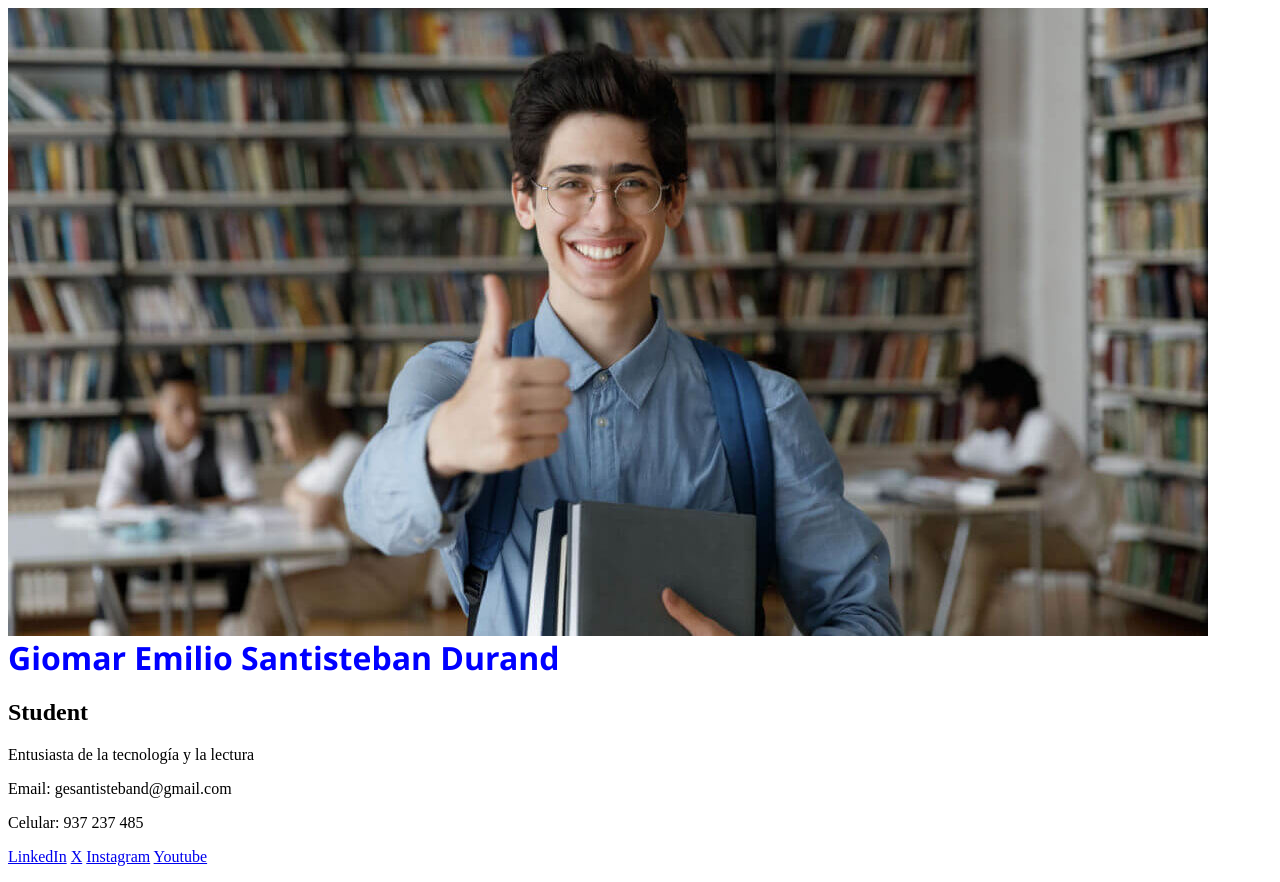
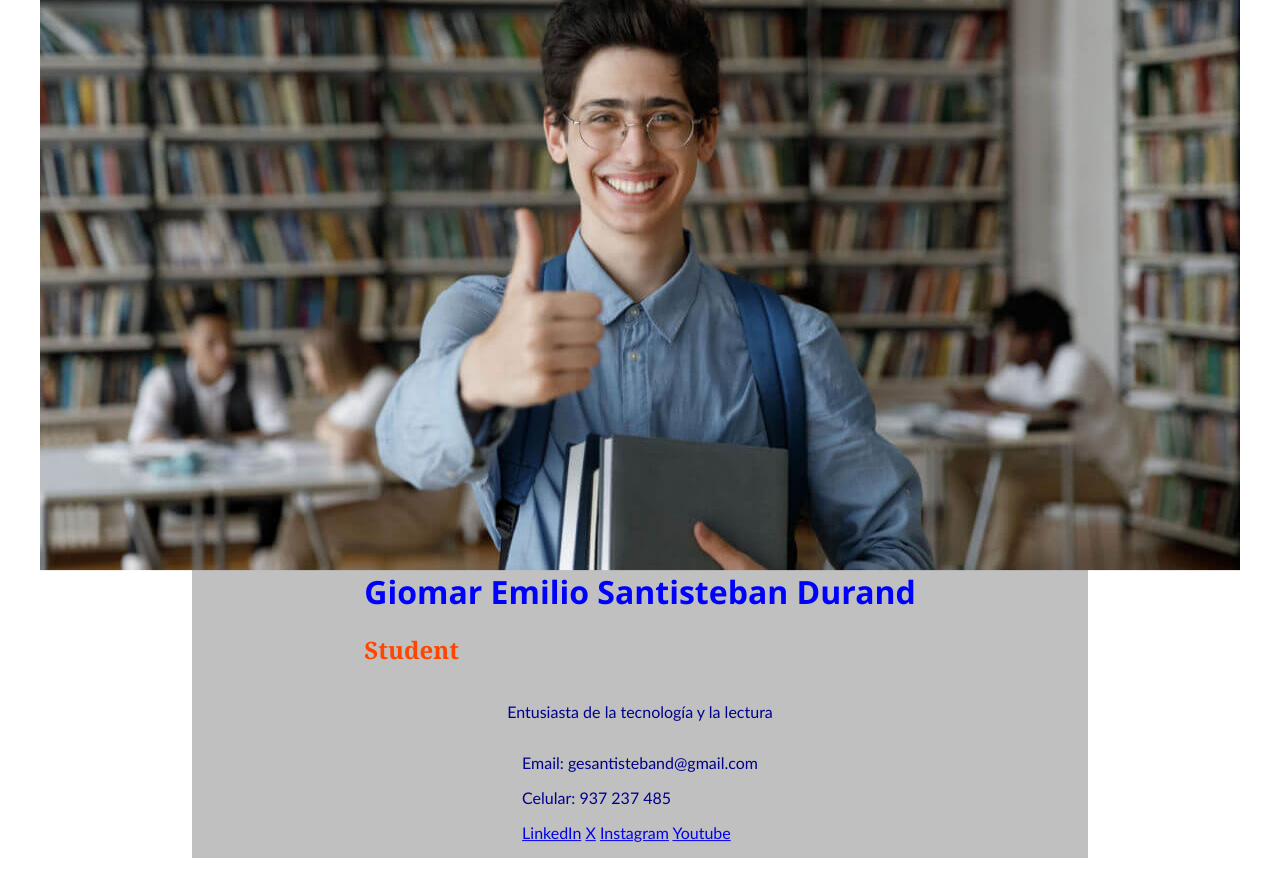
Before and after one commit to gesantisteband/AEW_2025_Santisteban, a plain HTML site: page CSS/01_TarjetaPersonal/index.html in a window 1280 px wide. After the commit the page ends 800 px from the top, so only its background shows below. Drawn offline with Linux system fonts and the light colour scheme.

Commit message:
He agregado estilos al contenedor tarjeta.

```diff
--- a/CSS/01_TarjetaPersonal/css/estilos.css
+++ b/CSS/01_TarjetaPersonal/css/estilos.css
@@ -4,3 +4,27 @@ h1 {
     font-family: 'Segoe UI', Tahoma, Geneva, Verdana, sans-serif;
     margin: auto;
 }
+
+h2 {
+    color: orangered;
+    font-family:Cambria, Cochin, Georgia, Times, 'Times New Roman', serif
+}
+
+p {
+    color: darkblue;
+    font-family: 'Trebuchet MS', 'Lucida Sans Unicode', 'Lucida Grande', 'Lucida Sans', Arial, sans-serif;
+}
+
+.contenedor-tarjeta {
+    background-color: silver;
+    display: flex;
+    flex-direction: column;
+    align-items: center;
+    align-content: center;
+    margin: auto;
+    position: absolute;
+    width: 70%;
+    top: 50%;
+    left: 50%;
+    transform: translate(-50%, -50%);
+}
```
